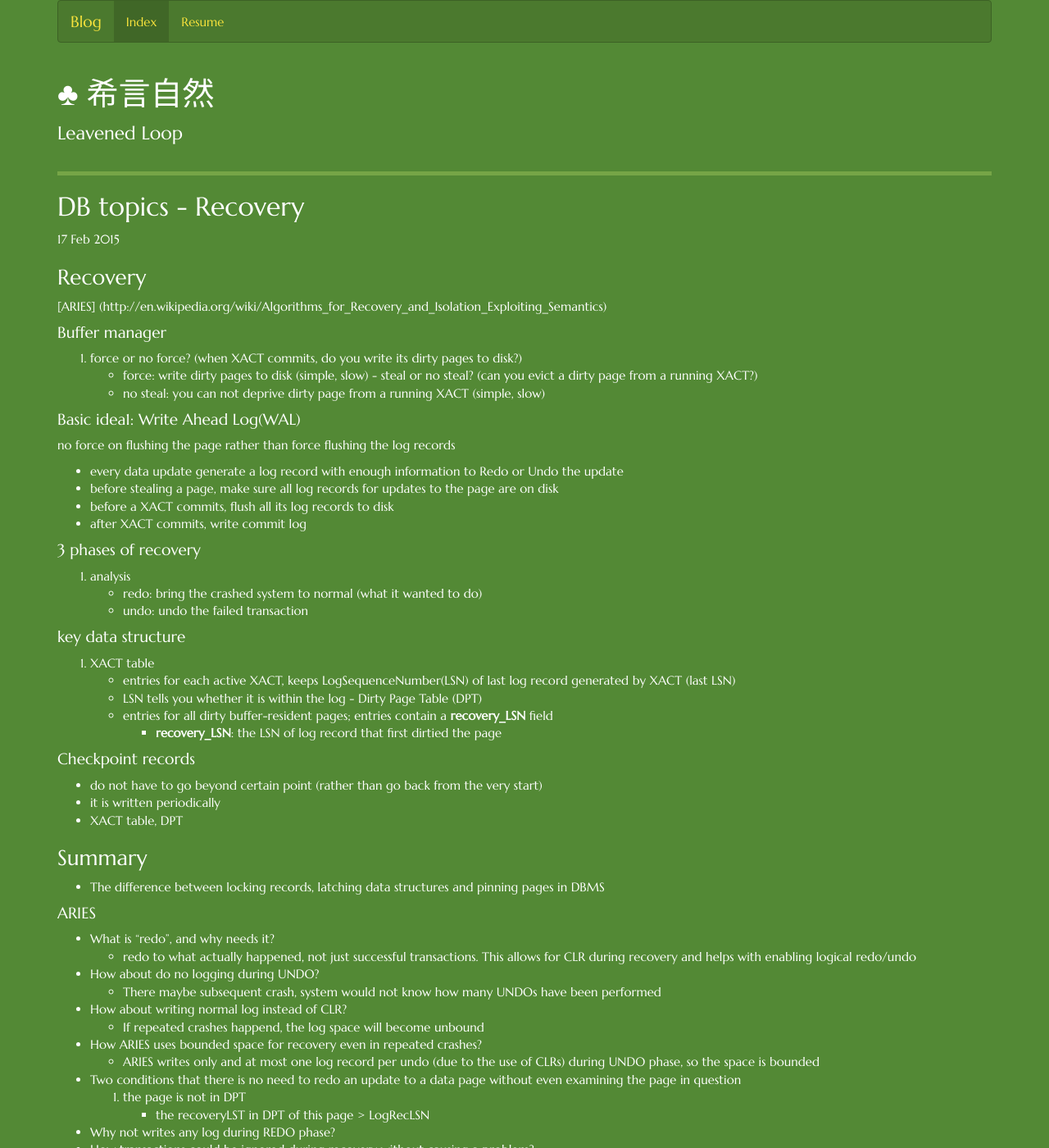
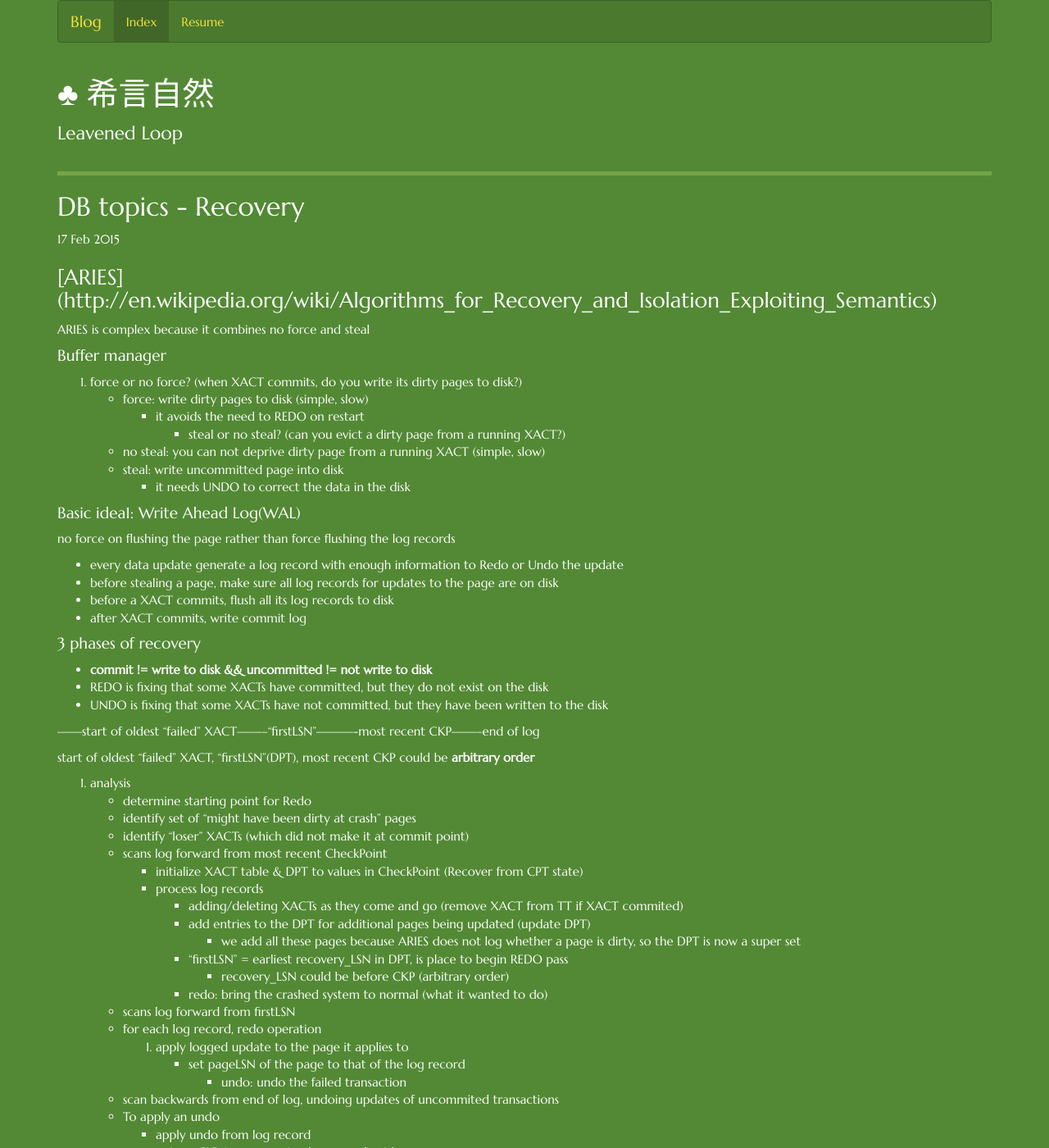
Before and after one commit to luozhaoyu/luozhaoyu.github.io, a Jekyll site: the page built from _posts/2015-2-17-DB-topics-recovery.md, in a window 1280 px wide and 1400 px high. Shown: the whole window at 82% size. Built offline with Jekyll 4.4.1, drawn with Linux system fonts in a browser that asks for light colours; nearby versions of some CDN libraries; Markdown is read by kramdown in place of the engine named in the settings; some of the changed text lies outside the part shown.

Commit message:
finish ARIES

```diff
--- a/_posts/2015-2-17-DB-topics-recovery.md
+++ b/_posts/2015-2-17-DB-topics-recovery.md
@@ -3,13 +3,16 @@
 title: "DB topics - Recovery"
 ---
 
-### Recovery
-[ARIES] (http://en.wikipedia.org/wiki/Algorithms_for_Recovery_and_Isolation_Exploiting_Semantics)
+### [ARIES] (http://en.wikipedia.org/wiki/Algorithms_for_Recovery_and_Isolation_Exploiting_Semantics)
+ARIES is complex because it combines no force and steal
 #### Buffer manager
 1. force or no force? (when XACT commits, do you write its dirty pages to disk?)
     * force: write dirty pages to disk (simple, slow)
+        * it avoids the need to REDO on restart
 - steal or no steal? (can you evict a dirty page from a running XACT?)
     * no steal: you can not deprive dirty page from a running XACT (simple, slow)
+    * steal: write uncommitted page into disk
+        * it needs UNDO to correct the data in the disk
 
 #### Basic idea1: Write Ahead Log(WAL)
 no force on flushing the page rather than force flushing the log records
@@ -21,9 +24,45 @@
 
 
 #### 3 phases of recovery
+
+* **commit != write to disk && uncommitted != not write to disk**
+* REDO is fixing that some XACTs have committed, but they do not exist on the disk
+* UNDO is fixing that some XACTs have not committed, but they have been written to the disk
+
+------start of oldest "failed" XACT--------"firstLSN"----------most recent CKP--------end of log
+
+start of oldest "failed" XACT, "firstLSN"(DPT), most recent CKP could be **arbitrary order**
+
 1. analysis
+    * determine starting point for Redo
+    * identify set of "might have been dirty at crash" pages
+    * identify "loser" XACTs (which did not make it at commit point)
+    * scans log forward from most recent CheckPoint
+        * initialize XACT table & DPT to values in CheckPoint (Recover from CPT state)
+        * process log records
+            * adding/deleting XACTs as they come and go (remove XACT from TT if XACT commited)
+            * add entries to the DPT for additional pages being updated (update DPT)
+                * we add all these pages because ARIES does not log whether a page is dirty, so the DPT is now a super set
+            * "firstLSN" = earliest recovery_LSN in DPT, is place to begin REDO pass
+                * recovery_LSN could be before CKP (arbitrary order)
 - redo: bring the crashed system to normal (what it wanted to do)
+    * scans log forward from firstLSN
+    * for each log record, redo operation
+        1. apply logged update to the page it applies to
+        - set pageLSN of the page to that of the log record
 - undo: undo the failed transaction
+    * scan backwards from end of log, undoing updates of uncommited transactions
+    * To apply an undo
+        * apply undo from log record
+        * write a CLR (compensation log record) with:
+            * undo information (what was done)
+            * undoNextLSN = LSN of next older log record that must be undone for XACT
+        * When CLRs are encountered during REDO, redo the undo log
+        * When CLRs are encountered during UNDO, ignore, follow undoNextLSN to find next log record to undo
+            * so the CLR is bounded
+        * "nested top action": something that should not be undone(dangerous), even if XACT fails
+            * skip them
+
 
 #### key data structure
 1. XACT table
@@ -36,10 +75,19 @@
 #### Checkpoint records
 * do not have to go beyond certain point (rather than go back from the very start)
 * it is written periodically
-* XACT table, DPT
+* save current XACT table, DPT
+
+##### Cases
+                        start_before_CKP    start_after_CKP
+finish_before_crash
+not_yet_finished
+
 
 ### Summary
 * The difference between locking records, latching data structures and pinning pages in DBMS
+    * latching is like semaphore, physical lock
+    * locking provides multi granularity, logical lock
+    * TODO
 
 #### ARIES
 * What is "redo", and why needs it?
@@ -52,8 +100,10 @@
     * ARIES writes only and at most one log record per undo (due to the use of CLRs) during UNDO phase, so the space is bounded
 * Two conditions that there is no need to redo an update to a data page without even examining the page in question
     1. the page is not in DPT
-    - the recoveryLST in DPT of this page > LogRecLSN
+    - the recovery_LSN in DPT of this page > LogRecLSN (if logRecLSN <= pageLSN at affected page)
+        * this is for efficiency, not neccessary
 * Why not writes any log during REDO phase?
+    * because previous log has recorded what have been done, log for REDO phase would just be duplicated
 * How transactions could be ignored during recovery without causing a problem?
     * Some transactions start before crash but write no log records into disk
 * Does the pageLSN of a page modified during the REDO phase need to be updated to account for this modification? Why or why not?
```
